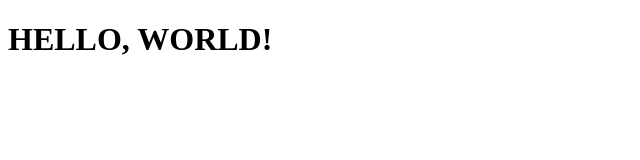
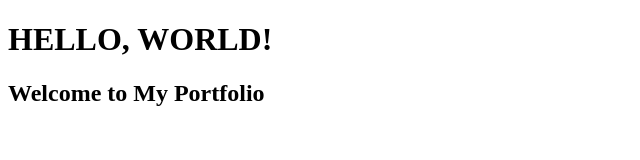
Before and after one commit to chasscepts/tongfrance, a plain HTML site: page index.html in a window 1280 px wide. Shown: the whole page, without its empty margins (0-640 px from the left). Drawn offline with Linux system fonts and the light colour scheme.

Commit message:
add section welcome and project

```diff
--- a/index.html
+++ b/index.html
@@ -8,10 +8,15 @@
 
   <body>
   <h1>HELLO, WORLD!</h1>
-    <script src="https://cdn.freecodecamp.org/testable-projects-fcc/v1/bundle.js"></script>
+  <section id="welcome-section">
+    <h1>Welcome to My Portfolio</h1>
+  </section>
+  <section id="projects">
+
+  </section>
+  <script src="https://cdn.freecodecamp.org/testable-projects-fcc/v1/bundle.js"></script>
 
     <!--
-
     Hello Camper!
 
     For now, the test suite only works in Chrome!
```
